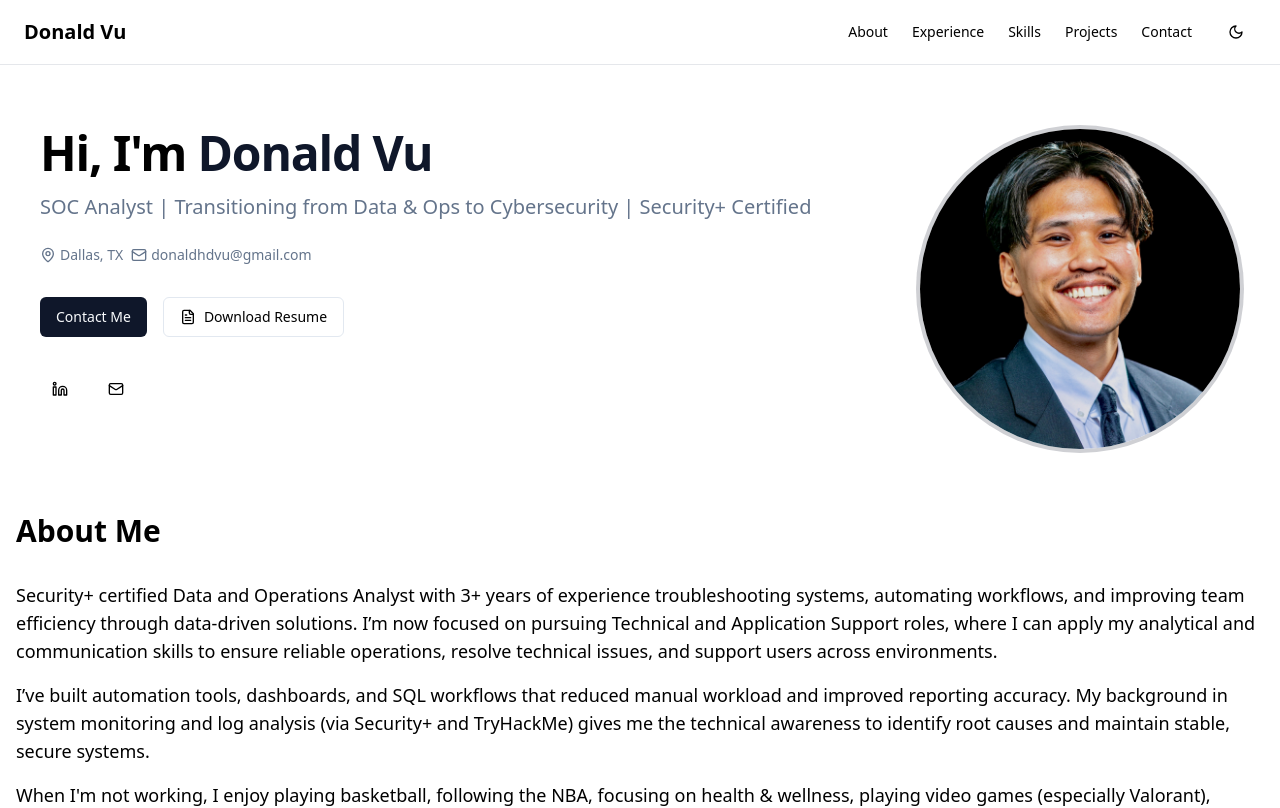
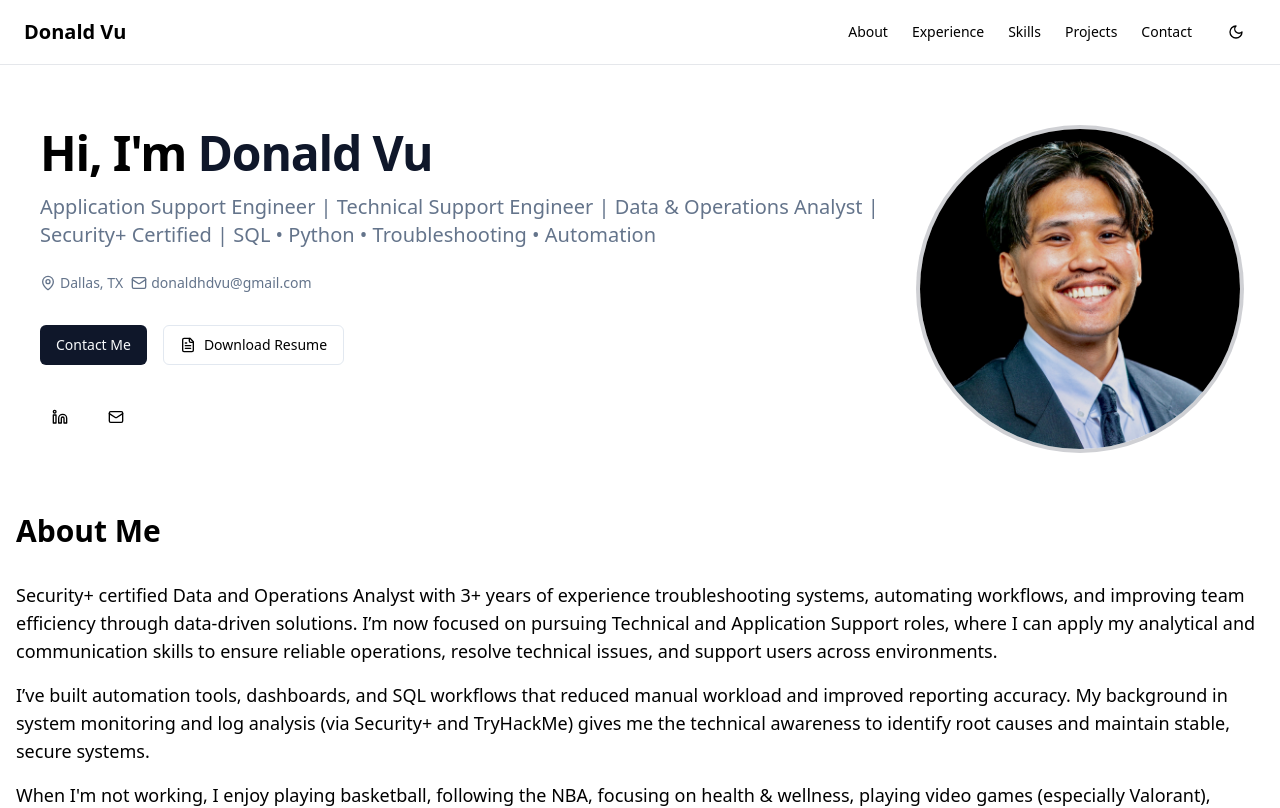
Before and after one commit to donnieevu/Portfolio, a Next.js app in the folder portfolio_webpage/: page / in a window 1280 px wide. Shown: the top 808 px of the page. Built offline with nearby package versions, Linux system fonts and the light colour scheme.

Commit message:
changing header to match ASE and TSE roles

```diff
--- a/portfolio_webpage/app/page.tsx
+++ b/portfolio_webpage/app/page.tsx
@@ -61,8 +61,9 @@ export default function Portfolio() {
               Hi, I'm <span className="text-primary">Donald Vu</span>
             </h1>
             <p className="text-xl text-muted-foreground">
-              SOC Analyst | Transitioning from Data & Ops to Cybersecurity |
-              Security+ Certified
+              Application Support Engineer | Technical Support Engineer | Data &
+              Operations Analyst | Security+ Certified | SQL • Python •
+              Troubleshooting • Automation
             </p>
             <div className="flex flex-wrap gap-2 pt-2">
               <div className="flex items-center gap-1 text-sm text-muted-foreground">
```
